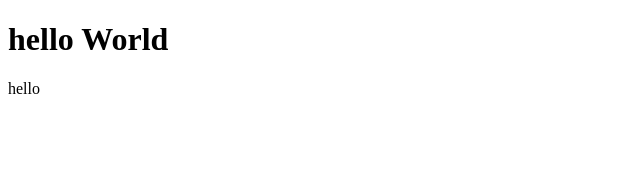
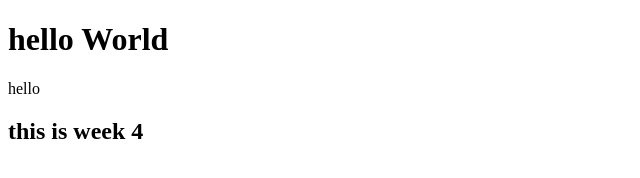
Before and after one commit to osajac/Assignments, a plain HTML site: page index.html in a window 1280 px wide. Shown: the whole page, without its empty margins (0-640 px from the left). Drawn offline with Linux system fonts and the light colour scheme.

Commit message:
second commit by osajac

```diff
--- a/index.html
+++ b/index.html
@@ -9,5 +9,6 @@
 <body>
 <h1>hello World</h1>
 <p>hello</p>
+<h2>this is week 4</h2>
 </body>
 </html>
```
